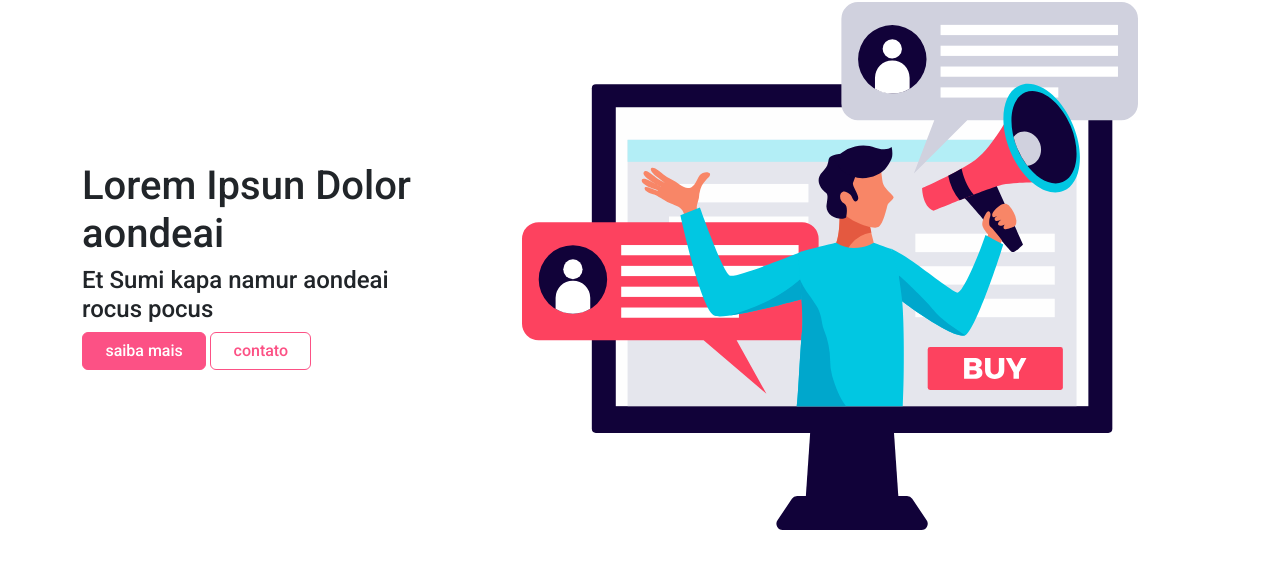
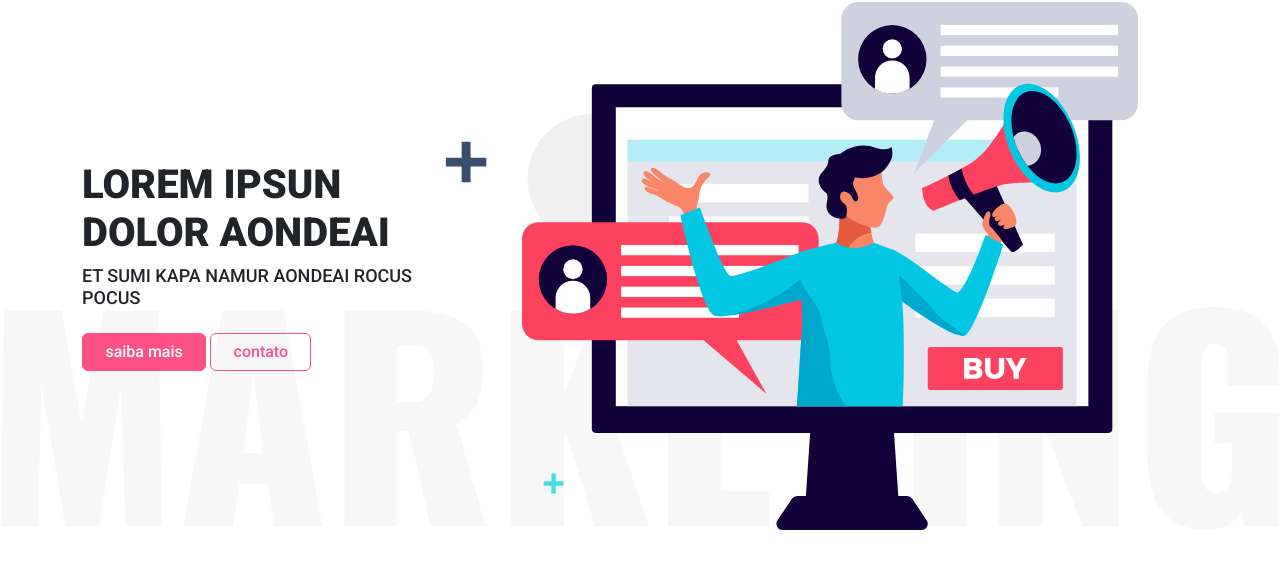
Before and after one commit to MarcusVMendes/bootstrap-landing-page, a plain HTML site: page index.html in a window 1280 px wide. Shown: the part 90-658 px from the top of the page. Drawn offline with nearby package versions, Linux system fonts and the light colour scheme.

Commit message:
style: css buttons slider section

```diff
--- a/css/global.css
+++ b/css/global.css
@@ -1,3 +1,4 @@
+/* SLIDER */
 .button {
     text-transform: lowercase;
     font-weight: 500;
@@ -24,3 +25,19 @@
     background-color: var(--primary-dark);
     border-color: var(--primary-dark);
 }
+
+#slider {
+    background: url(../assets/slider-bg.svg) no-repeat center bottom;
+    background-size: contain;
+}
+
+#slider h1 {
+    text-transform: uppercase;
+    font-weight: 900;
+}
+
+#slider h4 {
+    font-size: 18px;
+    text-transform: uppercase;
+}
+/* /SLIDER */
--- a/index.html
+++ b/index.html
@@ -52,7 +52,7 @@
             <div class="row">
                 <div class="col-md-4 align-self-center">
                     <h1>Lorem Ipsun Dolor aondeai</h1>
-                    <h4>Et Sumi kapa namur aondeai rocus pocus</h4>
+                    <h4 class="mb-4">Et Sumi kapa namur aondeai rocus pocus</h4>
                     <a href="#" class="btn btn-primary button button-primary">Saiba mais</a>
                     <a href="#" class="btn btn-outline-primary button button-secondary">Contato</a>
                 </div>
```
